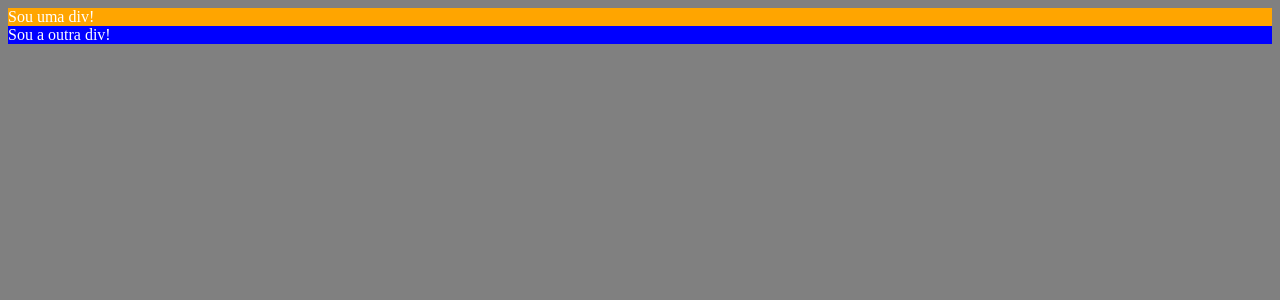
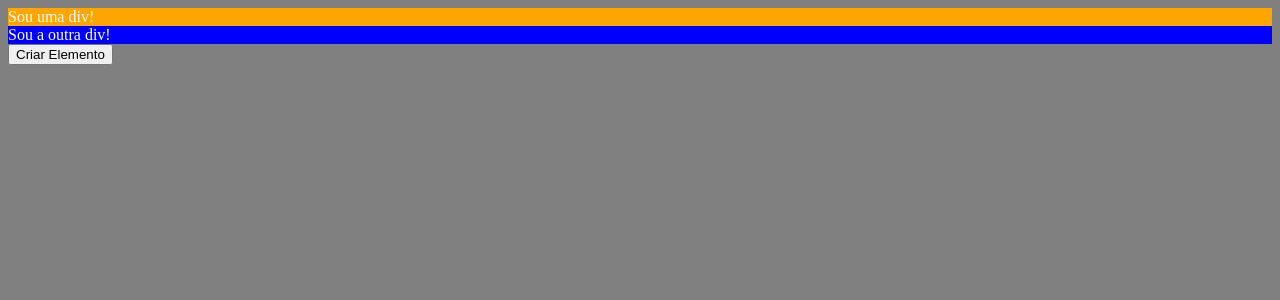
Before and after one commit to EuclydesUchoas/curso-angular, an Angular app in the folder projeto-element-ref/: page / in a window 1280 px wide. Shown: the top 300 px of the page. Built offline with nearby package versions, Linux system fonts and the light colour scheme.

Commit message:
feat: projeto-element-ref: Criando um elemento HTML com document e ElementRef.

```diff
--- a/projeto-element-ref/src/app/app.component.html
+++ b/projeto-element-ref/src/app/app.component.html
@@ -1,3 +1,5 @@
 <div #minhaDiv></div>
 
 <div id="minha-outra-div"></div>
+
+<button (click)="createElement()">Criar Elemento</button>
--- a/projeto-element-ref/src/app/app.component.ts
+++ b/projeto-element-ref/src/app/app.component.ts
@@ -34,4 +34,13 @@ export class AppComponent implements OnInit, AfterViewInit {
     this.divEl.nativeElement.textContent = 'Sou uma div!';
     this.divEl.nativeElement.classList.add('minha-classe');
   }
+
+  createElement() {
+    const novaDiv = document.createElement('div');
+
+    novaDiv.textContent = 'Sou a nova div!';
+    novaDiv.classList.add('bg-red');
+
+    this._elRef.nativeElement.appendChild(novaDiv);
+  }
 }
--- a/projeto-element-ref/src/styles.scss
+++ b/projeto-element-ref/src/styles.scss
@@ -2,3 +2,8 @@
 body {
     background-color: grey;
 }
+
+.bg-red {
+    background-color: red;
+    color: white;
+}
```
